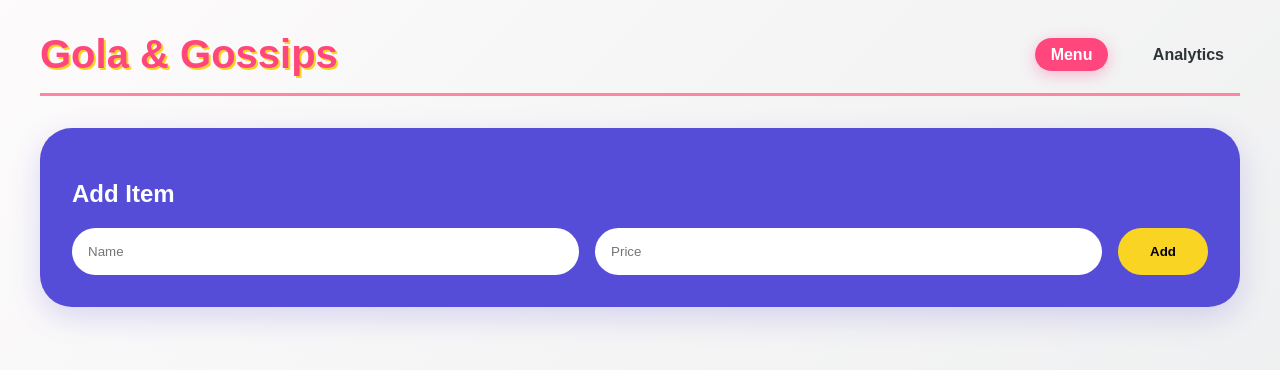
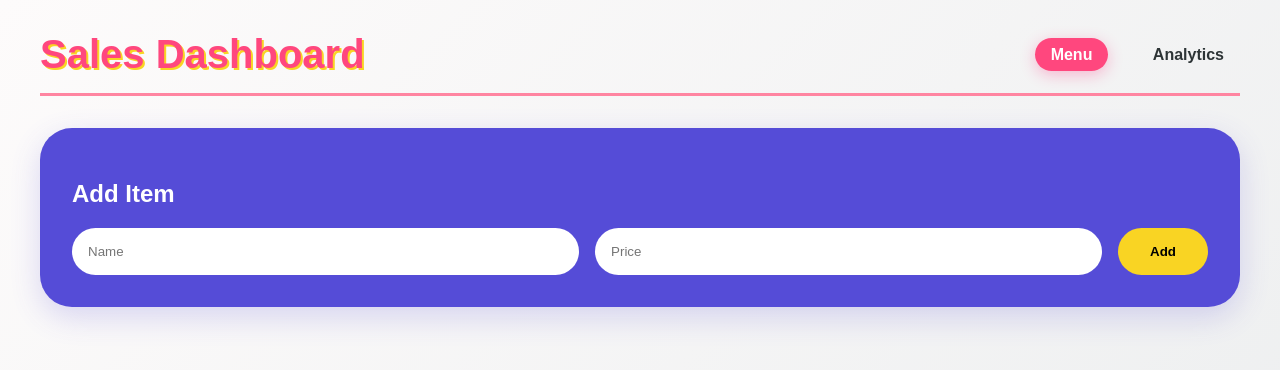
Before and after one commit to HBJ17/Cashier_Dashboard, a Flask app: page / in a window 1280 px wide. Shown: the top 370 px of the page. Run offline with Flask 3, Linux system fonts and the light colour scheme; data that the repository does not hold is empty; some libraries are stand-ins or nearby versions.

Commit message:
made changes in UI

```diff
--- a/templates/analytics.html
+++ b/templates/analytics.html
@@ -4,14 +4,14 @@
 <head>
     <meta charset="UTF-8">
     <meta name="viewport" content="width=device-width, initial-scale=1.0">
-    <title>Gola & Gossips | Analytics</title>
+    <title>Sales | Analytics</title>
     <link rel="stylesheet" href="{{ url_for('static', filename='css/style.css') }}">
 </head>
 
 <body>
     <div class="app">
         <header>
-            <h1 class="logo">Gola & Gossips</h1>
+            <h1 class="logo">Sales Dashboard</h1>
             <nav>
                 <a href="/">Menu</a>
                 <a href="/analytics" class="active">Analytics</a>
--- a/templates/index.html
+++ b/templates/index.html
@@ -4,14 +4,14 @@
 <head>
     <meta charset="UTF-8">
     <meta name="viewport" content="width=device-width, initial-scale=1.0">
-    <title>Gola & Gossips | Dashboard</title>
+    <title>Sales | Dashboard</title>
     <link rel="stylesheet" href="{{ url_for('static', filename='css/style.css') }}">
 </head>
 
 <body>
     <div class="app">
         <header>
-            <h1 class="logo">Gola & Gossips</h1>
+            <h1 class="logo">Sales Dashboard</h1>
             <nav>
                 <a href="/" class="active">Menu</a>
                 <a href="/analytics">Analytics</a>
```
